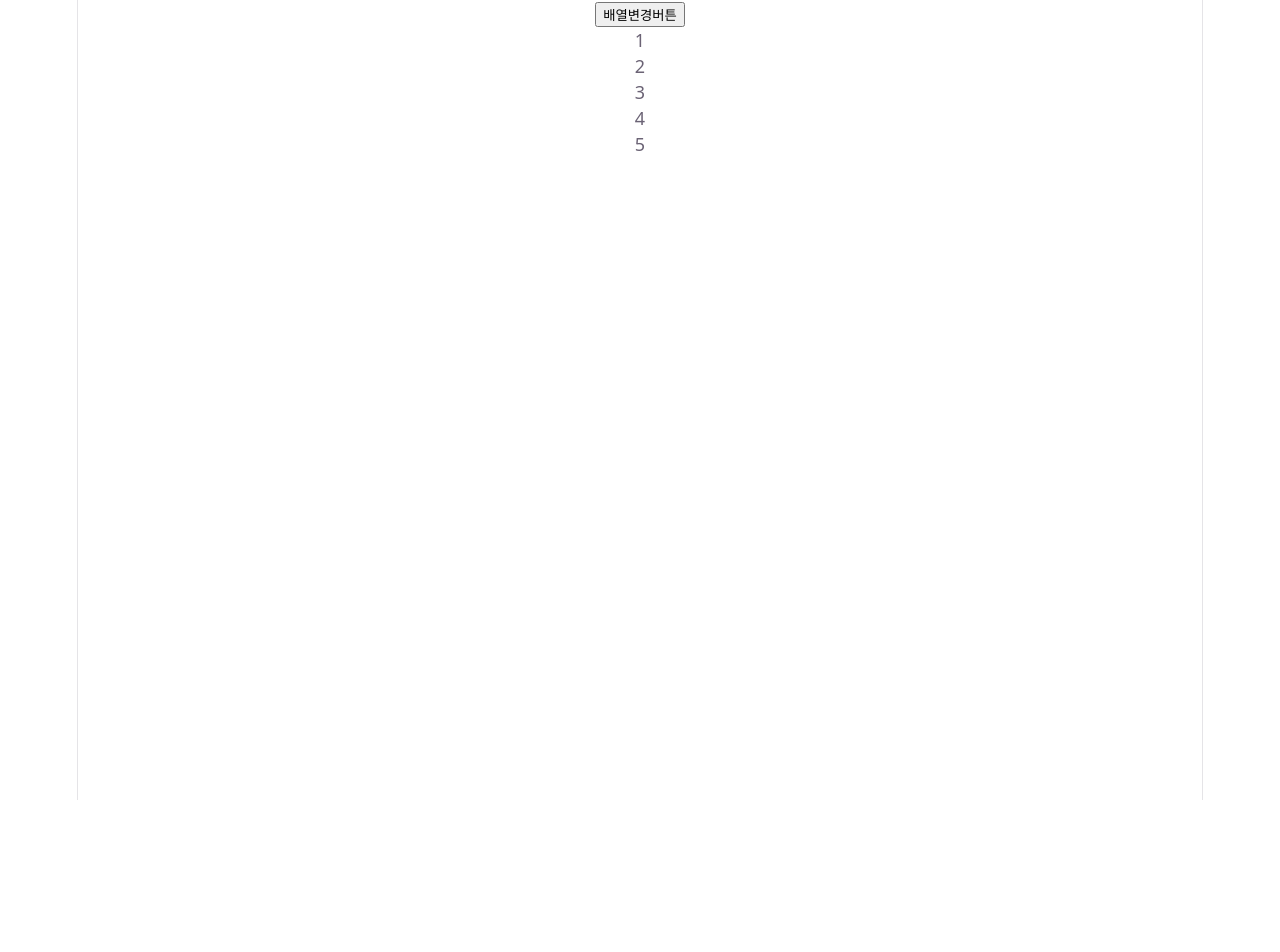
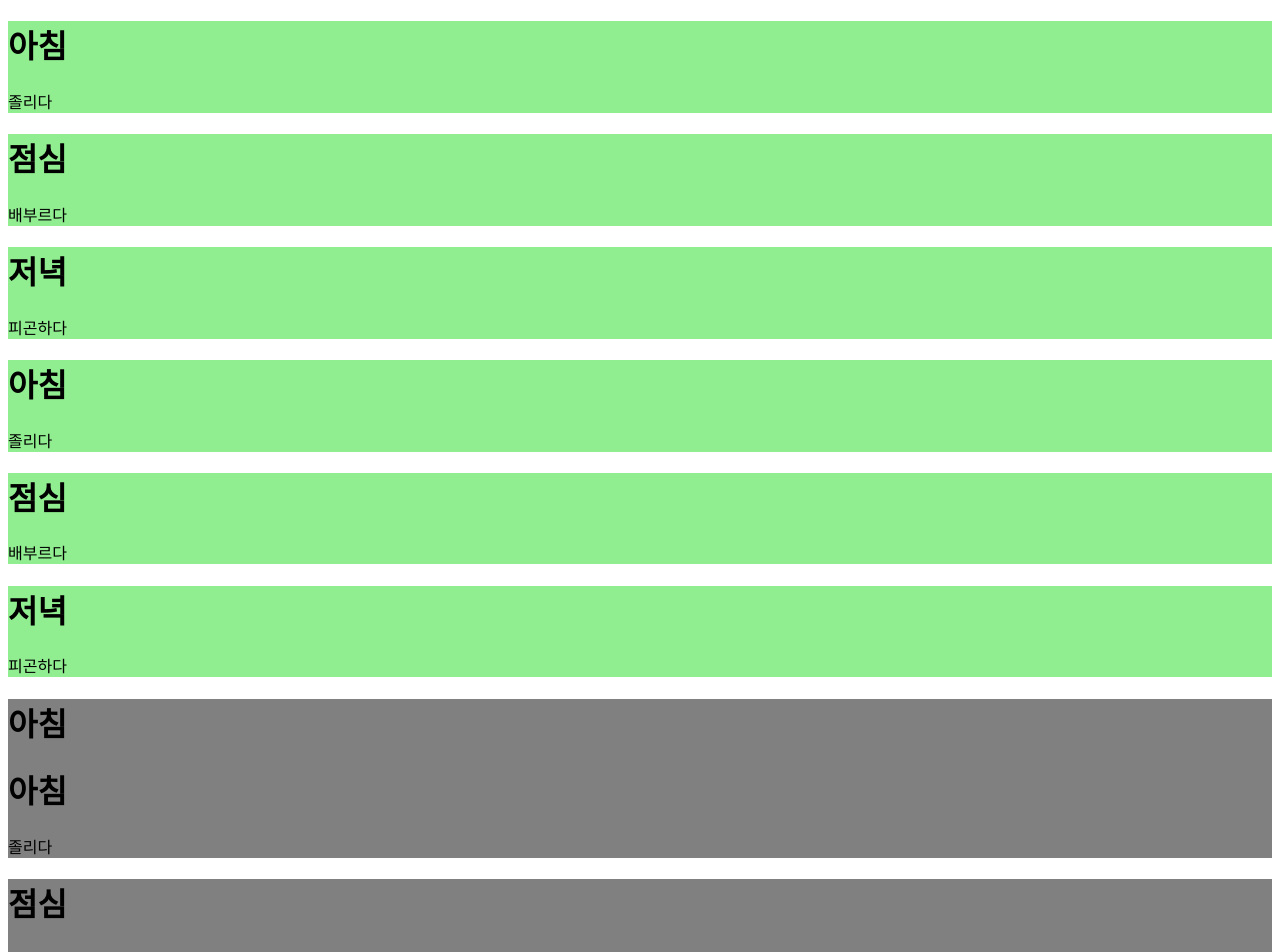
Before and after one commit to peppyksm/fe-react-study-8, a React (Vite) app in the folder react-study/: page / in a window 1280 px wide. Shown: the top 952 px of the page. Before the commit the page ends 800 px from the top, so only its background shows below. Built offline with nearby package versions, Linux system fonts and the light colour scheme.

Commit message:
컴포넌트 활용, props 전달

```diff
--- a/react-study/src/App.jsx
+++ b/react-study/src/App.jsx
@@ -3,12 +3,13 @@ import reactLogo from './assets/react.svg'
 import viteLogo from './assets/vite.svg'
 import heroImg from './assets/hero.png'
 import './App.css'
-import Basic01 from './conponents/basic01'
-import State01 from './conponents/State01'
-import Export01 from './conponents/export01'
+import Basic01 from './components/Basic01'
+import State01 from './components/State01'
+import Export01 from './components/Export01'
 import Quiz01 from './quiz/Quiz01'
-import State02 from './conponents/State02'
-import State03 from './conponents/State03'
+import State02 from './components/State02'
+import State03 from './components/State03'
+import Props01 from './components/Probs01'
 
 function App() {
   const [count, setCount] = useState(0)
@@ -19,7 +20,8 @@ function App() {
     //<Export01 />
     //<Quiz01 />
     //<State02/>
-    <State03/>
+    // <State03/>
+    <Props01/>
   )
 }
 
--- /dev/null
+++ b/react-study/src/components/Box.jsx
@@ -0,0 +1,51 @@
+
+
+//<Box title={arr[0]} msg={detail[0]}/>
+//props = {text:"아침", detail:"졸리다"};  객체상태
+
+// function Box(props) {
+//     //probs : 컴포턴느 내부에 필요로하는 매개변수 전달받기
+
+//     return (
+
+//         <div>
+//             <div style={{ backgroundColor: "lightgreen" }}>
+//                 <h1>{props.text}</h1>
+//                 <p>{props.detail}</p>
+//             </div>
+//         </div>
+//     )
+// }
+
+
+
+
+
+
+
+
+
+
+//props = {text:"아침", detail:"졸리다"};  객체상태
+//{text, detail} = {text:"아침", detail:"졸리다"}
+
+//분해해서 받기
+
+
+function Box({ text, detail }) {
+    //probs : 컴포턴느 내부에 필요로하는 매개변수 전달받기
+
+    return (
+
+        <div>
+            <div style={{ backgroundColor: "lightgreen" }}>
+                <h1>{text}</h1>
+                <p>{detail}</p>
+            </div>
+        </div>
+    )
+}
+
+
+
+export default Box;
--- /dev/null
+++ b/react-study/src/components/Probs01.jsx
@@ -0,0 +1,71 @@
+import Box from "./Box";
+
+function Props01() {
+
+    let arr = ["아침", "점심", "저녁"];
+    let detail = ["졸리다", "배부르다", "피곤하다"];
+
+    return (
+
+        <div>
+
+
+            {
+                arr.map((item, index)=>{
+                    return(
+                        // <Box text={arr[index]} detail={detail[index]}/>
+                        <Box text={item} detail={detail[index]}/>
+                    )
+                })
+            }
+
+
+
+
+
+
+            <Box text={arr[0]} detail={detail[0]}/>
+            <Box text={arr[1]} detail={detail[1]}/>
+            <Box text={arr[2]} detail={detail[2]}/>
+
+            {
+                arr.map((item, index) => {
+                    return (
+                        <div style={{ backgroundColor: "gray" }}>
+                            <h1>{arr[index]}</h1>
+                            <h1>{item}</h1>
+                            <p>{detail[index]}</p>
+                        </div>
+                    )
+                })
+            }
+
+
+
+
+
+
+
+            <div style={{ backgroundColor: "gray" }}>
+                <h1>{arr[0]}</h1>
+                <p>{detail[0]}</p>
+            </div>
+
+            <div style={{ backgroundColor: "gray" }}>
+                <h1>{arr[1]}</h1>
+                <p>{detail[1]}</p>
+            </div>
+
+            <div style={{ backgroundColor: "gray" }}>
+                <h1>{arr[2]}</h1>
+                <p>{detail[2]}</p>
+            </div>
+        </div>
+
+
+    )
+
+
+}
+
+export default Props01;
--- a/react-study/src/index.css
+++ b/react-study/src/index.css
@@ -1,4 +1,4 @@
-:root {
+/* :root {
   --text: #6b6375;
   --text-h: #08060d;
   --bg: #fff;
@@ -108,4 +108,4 @@ code {
   line-height: 135%;
   padding: 4px 8px;
   background: var(--code-bg);
-}
+} */
```
Also changed, not shown: react-study/src/components/Basic01.jsx (renamed from react-study/src/conponents/basic01.jsx), react-study/src/components/Export01.jsx (renamed from react-study/src/conponents/export01.jsx), react-study/src/components/State01.jsx (renamed from react-study/src/conponents/State01.jsx), react-study/src/components/State02.jsx (renamed from react-study/src/conponents/State02.jsx), react-study/src/components/State03.jsx (renamed from react-study/src/conponents/State03.jsx).
